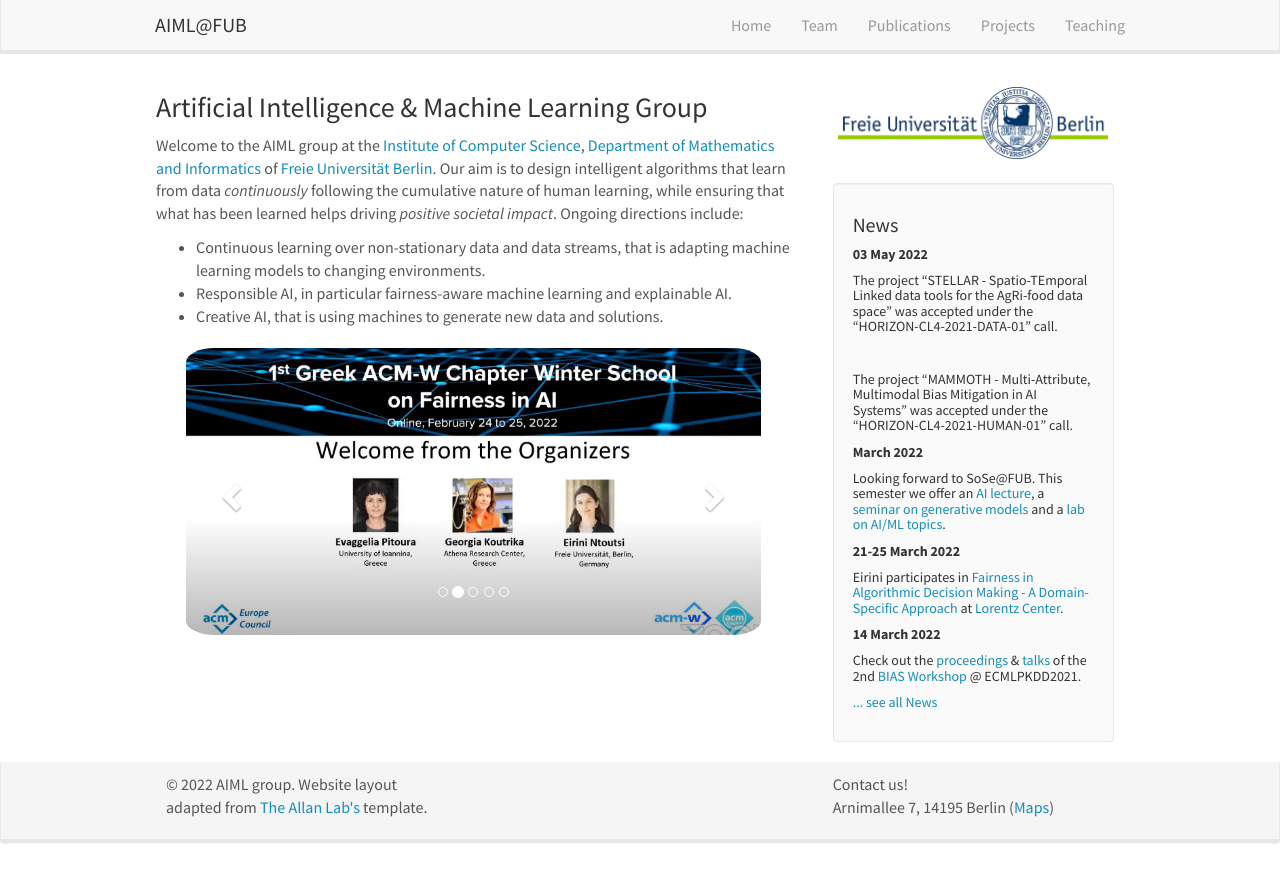
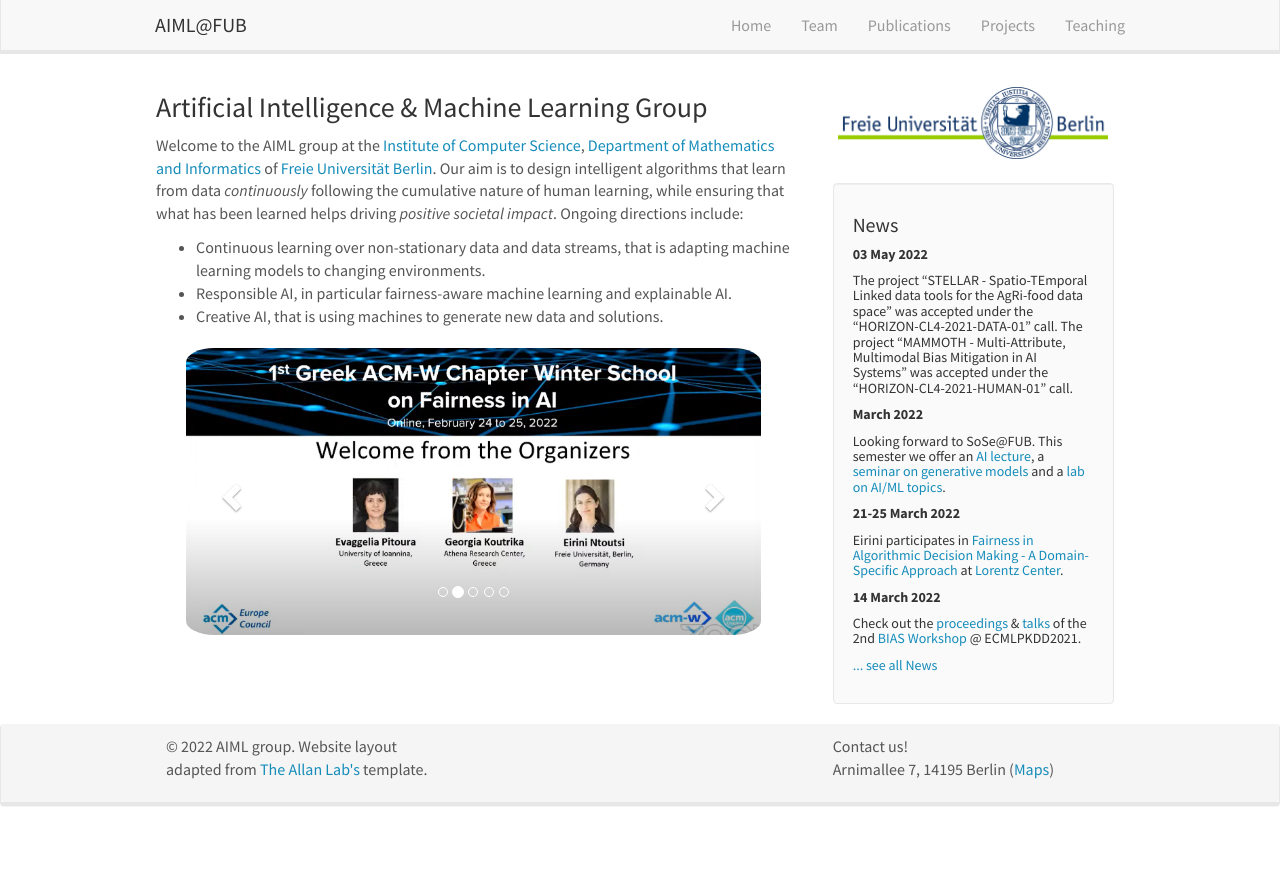
Before and after one commit to AIML-research/AIML-research.github.io, a Jekyll site: the page built from _pages/home.md, in a window 1280 px wide. Shown: the top 882 px of the page. Built offline with Jekyll 4.4.1, drawn with Linux system fonts in a browser that asks for light colours; nearby versions of some CDN libraries; some of the changed lines change nothing that is shown.

Commit message:
Update news.yml

```diff
--- a/_data/news.yml
+++ b/_data/news.yml
@@ -1,7 +1,5 @@
 - date: 03 May 2022
-  headline: The project "STELLAR - Spatio-TEmporal Linked data tools for the AgRi-food data space" was accepted under the "HORIZON-CL4-2021-DATA-01" call.
-- data: 03 May 2022
-  headline: The project "MAMMOTH - Multi-Attribute, Multimodal Bias Mitigation in AI Systems" was accepted under the "HORIZON-CL4-2021-HUMAN-01" call.
+  headline: The project "STELLAR - Spatio-TEmporal Linked data tools for the AgRi-food data space" was accepted under the "HORIZON-CL4-2021-DATA-01" call. The project "MAMMOTH - Multi-Attribute, Multimodal Bias Mitigation in AI Systems" was accepted under the "HORIZON-CL4-2021-HUMAN-01" call.
 - date: March 2022
   headline: Looking forward to SoSe@FUB. This semester we offer an <a href="https://mycampus.imp.fu-berlin.de/portal/site/7951becc-20ca-4498-a583-6ad47c0702f1/page/2b1f2ae4-d6ab-44c9-a082-b06283bb2e47?null" target="_new"> AI lecture</a>, a <a href="https://mycampus.imp.fu-berlin.de/portal/site/51c8e7f9-4e46-4a22-ba4a-c7dbd738be49/page/fb3a47c8-a1c3-4423-9e00-9ca47765a2ec?null" target="_new">seminar on generative models</a> and a <a href="https://mycampus.imp.fu-berlin.de/portal/site/22e3d9cb-4a18-47fb-9b57-462e70bf3fdb/page/fb0fe19f-757d-4096-80ad-89ad61cb2d11?null" target="_new">lab on AI/ML topics</a>.
 - date: 21-25 March 2022
```
